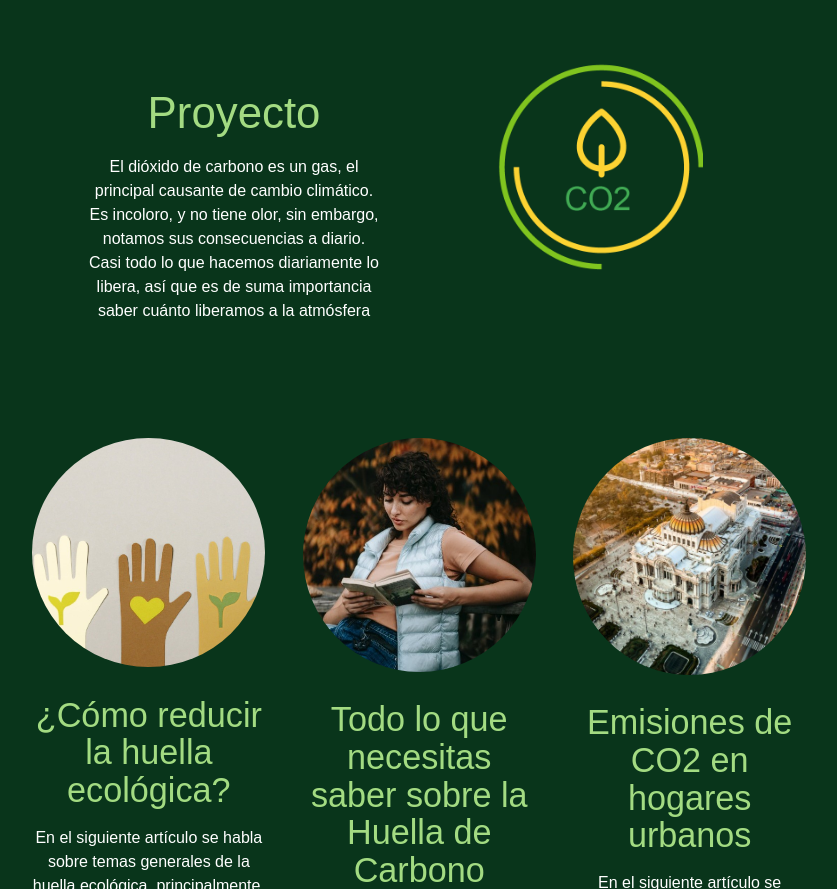
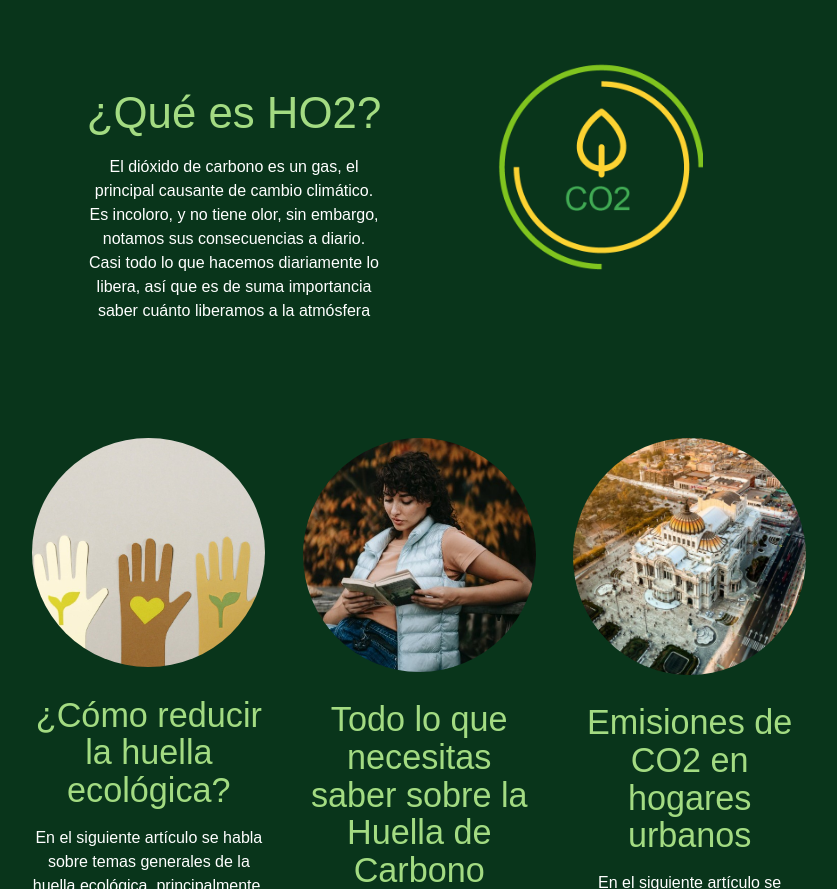
Before and after one commit to DaliaVazquez/Huella_de_carbono, a plain HTML site: page index.html in a window 1280 px wide. Shown: the part 1278-2167 px from the top of the page, without its empty margins (246-1083 px from the left). Drawn offline with nearby package versions, Linux system fonts and the light colour scheme; no server answers.

Commit message:
pregunta

```diff
--- a/index.html
+++ b/index.html
@@ -144,7 +144,7 @@
         </div>
         <div class="col s3"> </div>
         <div id="ho2"class="col s3 miInfo">
-            <h3> Proyecto</h3>
+            <h3>¿Qué es HO2?</h3>
             <p>El dióxido de carbono es un gas, el principal causante de cambio climático. Es incoloro,
                 y no tiene olor, sin embargo, notamos sus consecuencias a diario. Casi todo lo que hacemos
                 diariamente lo libera, así que es de suma importancia saber cuánto liberamos a la atmósfera</p>
```
